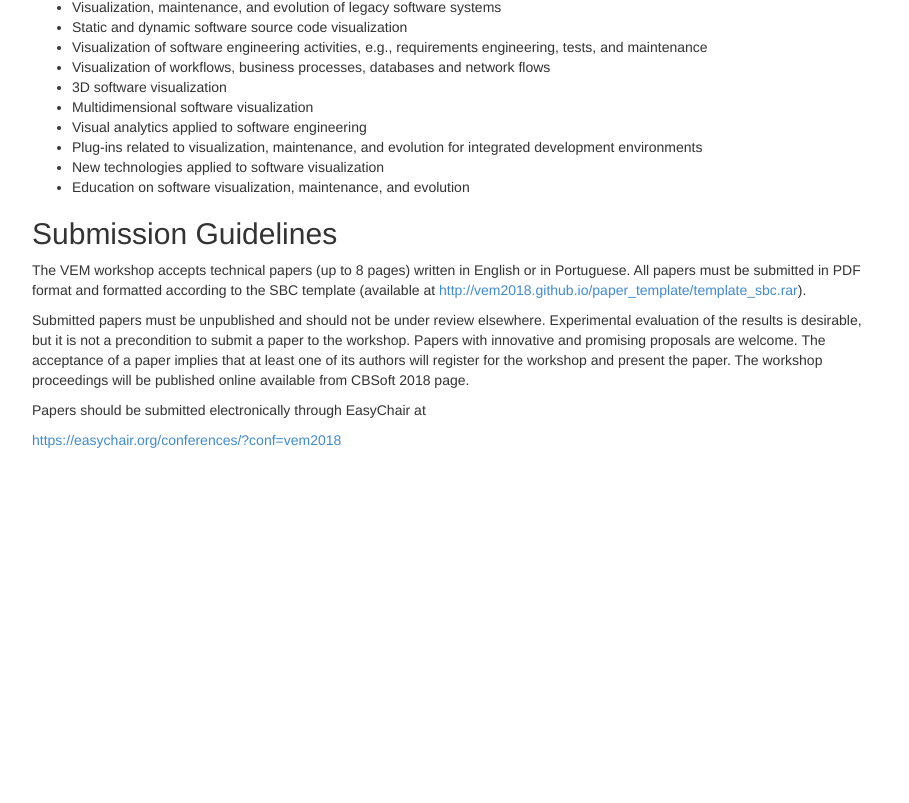
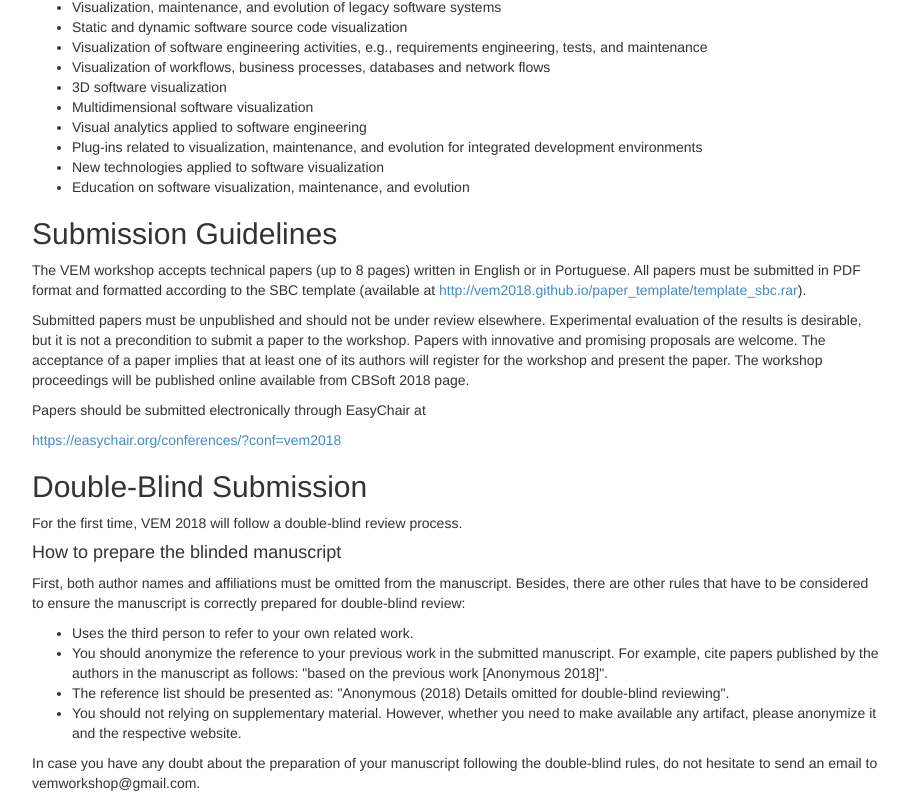
Before and after one commit to vem2018/vem2018.github.io, a plain HTML site: page submissions.html in a window 1280 px wide. Shown: the part 1533-2336 px from the top of the page, without its empty margins (38-947 px from the left). Before the commit the page ends 1993 px from the top, so only its background shows below. Drawn offline with nearby package versions, Linux system fonts and the light colour scheme.

Commit message:
DBR - Submission

```diff
--- a/submissions.html
+++ b/submissions.html
@@ -143,7 +143,25 @@ nav</button> </p>
 <p>Papers should be submitted electronically through EasyChair at</p>
 <p><a href="https://easychair.org/conferences/?conf=vem2018">https://easychair.org/conferences/?conf=vem2018</a></p>
 
-<!--<p>Springer will give a gift to the authors of the best paper.</p>-->
+<a name="blinded"></a>
+<h2>Double-Blind Submission</h2>
+
+<p>For the first time, VEM 2018 will follow a double-blind review process.</p>
+
+<h4>How to prepare the blinded manuscript</h4>
+
+<p>First, both author names and affiliations must be omitted from the manuscript. Besides, there are other rules that have to be considered to ensure the manuscript is correctly prepared for double-blind review:</p>
+
+<ul>
+    <li>Uses the third person to refer to your own related work.</li>
+    <li>You should anonymize the reference to your previous work in the submitted manuscript. For example, cite papers published by the authors in the manuscript as follows: "based on the previous work [Anonymous 2018]".</li>
+    <li>The reference list should be presented as: "Anonymous (2018) Details omitted for double-blind reviewing".</li>
+    <li>You should not relying on supplementary material. However, whether you need to make available any artifact, please anonymize it and the respective website.</li>
+</ul>
+
+<p>In case you have any doubt about the preparation of your manuscript following the double-blind rules, do not hesitate to send an email to vemworkshop@gmail.com.</p>
+
+
 </div>
 <!-- end of submissions page --> </div>
 <!--/row--> </div>
```
